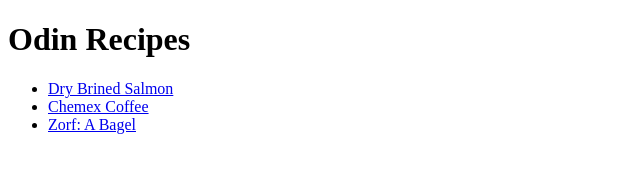
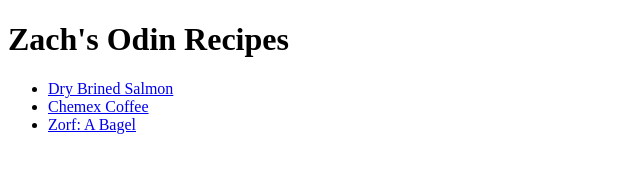
Before and after one commit to z-zorf/odin-recipes, a plain HTML site: page index.html in a window 1280 px wide. Shown: the whole page, without its empty margins (0-640 px from the left). Drawn offline with Linux system fonts and the light colour scheme.

Commit message:
Update title of homepage

```diff
--- a/index.html
+++ b/index.html
@@ -6,7 +6,7 @@
     <title>Zach's Odin Test Recipes</title>
 </head>
 <body>
-    <h1>Odin Recipes</h1>
+    <h1>Zach's Odin Recipes</h1>
     <ul>
         <li><a href="recipes/brined_salmon.html">Dry Brined Salmon</a></li>
         <li><a href="recipes/chemx_coffee.html">Chemex Coffee</a></li>
```
